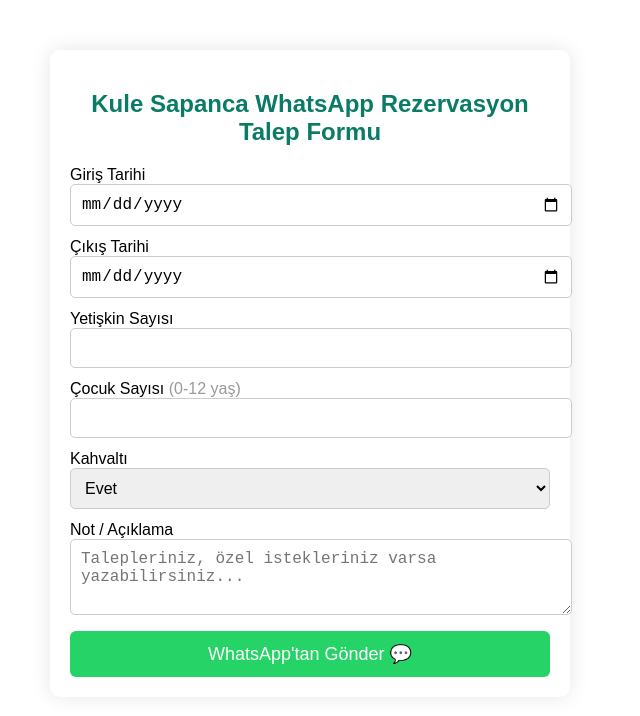
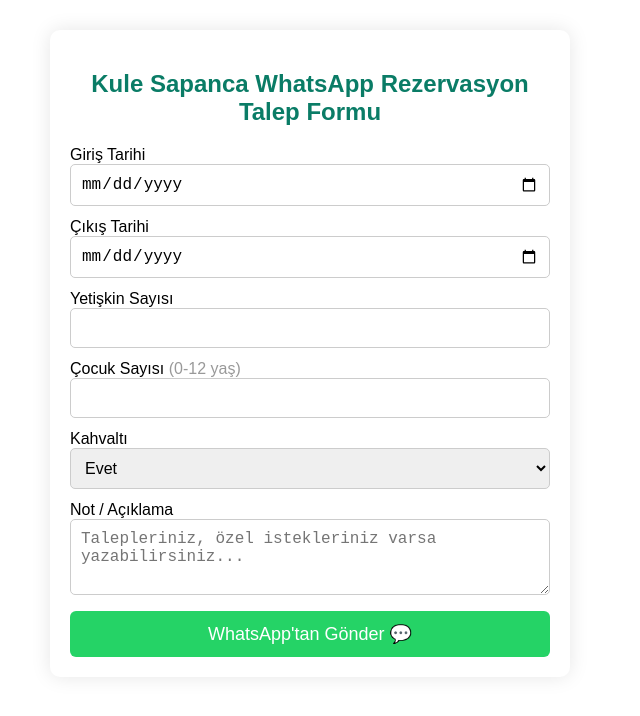
Before and after one commit to turano123/kule-sapanca-talep, a React (Create React App) app: page / in a window 1280 px wide. Shown: the top 716 px of the page, without its empty margins (330-970 px from the left). Built offline with nearby package versions, Linux system fonts and the light colour scheme.

Commit message:
son dğzen

```diff
--- a/src/App.js
+++ b/src/App.js
@@ -69,7 +69,13 @@
       <input type="date" value={checkIn} onChange={(e) => setCheckIn(e.target.value)} style={input} />
 
       <label>Çıkış Tarihi</label>
-      <input type="date" value={checkOut} onChange={(e) => setCheckOut(e.target.value)} style={input} />
+      <input
+        type="date"
+        value={checkOut}
+        onChange={(e) => setCheckOut(e.target.value)}
+        min={checkIn}
+        style={input}
+      />
 
       <label>Yetişkin Sayısı</label>
       <input type="number" min="0" value={adults} onChange={(e) => setAdults(e.target.value)} style={input} />
@@ -118,8 +124,9 @@
 }
 
 const container = {
-  maxWidth: 480,
-  margin: '50px auto',
+  maxWidth: '100%',
+  width: 480,
+  margin: '30px auto',
   padding: 20,
   background: '#fff',
   borderRadius: 10,
@@ -134,6 +141,7 @@
   fontSize: 16,
   borderRadius: 5,
   border: '1px solid #ccc',
+  boxSizing: 'border-box',
 };
 
 const button = {
```
